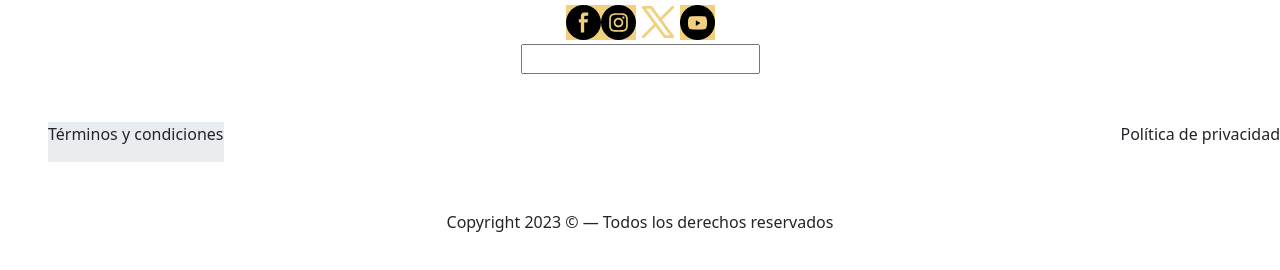
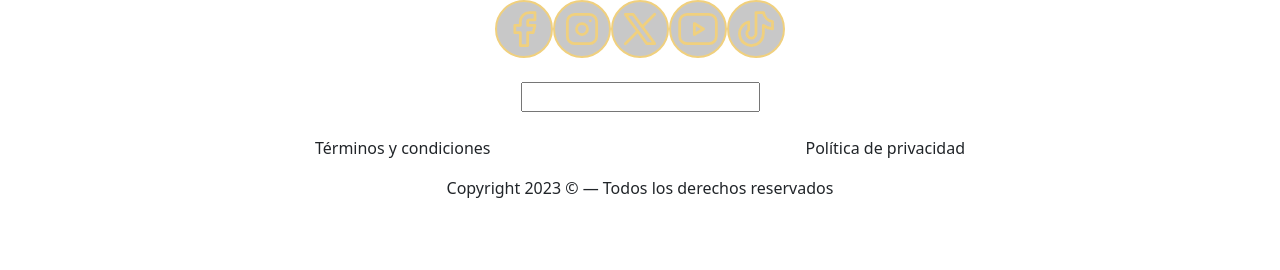
Before and after one commit to EvaMLopez/Web_tributo, a website: page index.html in a window 1280 px wide. Drawn offline with nearby package versions, Linux system fonts and the light colour scheme.

Commit message:
added footer

```diff
--- a/index.html
+++ b/index.html
@@ -17,19 +17,27 @@
         <section id="rrss">
             <div class="rrssIcons">
                 <a href="https://www.facebook.com/" target="_blank">
-                    <img src="./public/img/icons/facebook.svg" alt="facebook logo">
+                    <svg xmlns="http://www.w3.org/2000/svg" alt="facebook logo" class="icon icon-tabler icon-tabler-brand-facebook" width="44" height="44" viewBox="0 0 24 24" stroke-width="1.5" stroke="#F0D07E" fill="none" stroke-linecap="round" stroke-linejoin="round">
+                        <path stroke="none" d="M0 0h24v24H0z" fill="none"/>
+                        <path d="M7 10v4h3v7h4v-7h3l1 -4h-4v-2a1 1 0 0 1 1 -1h3v-4h-3a5 5 0 0 0 -5 5v2h-3" />
+                      </svg >
                 </a>
             </div>
 
             <div class="rrssIcons">
                 <a href="https:/instagram.com" target="_blank">
-                    <img src="./public/img/icons/instagram.svg" alt="instagram logo">
+                    <svg xmlns="http://www.w3.org/2000/svg" alt="instagram logo" class="icon icon-tabler icon-tabler-brand-instagram" width="44" height="44" viewBox="0 0 24 24" stroke-width="1.5" stroke="#F0D07E" fill="none" stroke-linecap="round" stroke-linejoin="round">
+                        <path stroke="none" d="M0 0h24v24H0z" fill="none"/>
+                        <path d="M4 4m0 4a4 4 0 0 1 4 -4h8a4 4 0 0 1 4 4v8a4 4 0 0 1 -4 4h-8a4 4 0 0 1 -4 -4z" />
+                        <path d="M12 12m-3 0a3 3 0 1 0 6 0a3 3 0 1 0 -6 0" />
+                        <path d="M16.5 7.5l0 .01" />
+                      </svg>
                 </a>
             </div>
 
             <div class="rrssIcons">
                 <a href="https://twitter.com" target="_blank">
-                    <svg xmlns="http://www.w3.org/2000/svg" class="icon icon-tabler icon-tabler-brand-x" width="44" height="44" viewBox="0 0 24 24" stroke-width="1.5" stroke="#F0D07E" fill="none" stroke-linecap="round" stroke-linejoin="round">
+                    <svg xmlns="http://www.w3.org/2000/svg" alt="twitter logo" class="icon icon-tabler icon-tabler-brand-x" width="44" height="44" viewBox="0 0 24 24" stroke-width="1.5" stroke="#F0D07E" fill="none" stroke-linecap="round" stroke-linejoin="round">
                         <path stroke="none" d="M0 0h24v24H0z" fill="none"/>
                         <path d="M4 4l11.733 16h4.267l-11.733 -16z" />
                         <path d="M4 20l6.768 -6.768m2.46 -2.46l6.772 -6.772" />
@@ -39,18 +47,31 @@
 
             <div class="rrssIcons">
                 <a href="https://youtube.com" target="_blank">
-                    <img src="./public/img/icons/youtube_logo.png" alt="youtube logo">
+                    <svg xmlns="http://www.w3.org/2000/svg" alt="youtube logo" class="icon icon-tabler icon-tabler-brand-youtube" width="44" height="44" viewBox="0 0 24 24" stroke-width="1.5" stroke="#F0D07E" fill="none" stroke-linecap="round" stroke-linejoin="round">
+                        <path stroke="none" d="M0 0h24v24H0z" fill="none"/>
+                        <path d="M2 8a4 4 0 0 1 4 -4h12a4 4 0 0 1 4 4v8a4 4 0 0 1 -4 4h-12a4 4 0 0 1 -4 -4v-8z" />
+                        <path d="M10 9l5 3l-5 3z" />
+                      </svg>
+                </a>
+            </div>
+
+            <div class="rrssIcons">
+                <a href="https://tiktok.com/es/" target="_blank">
+                    <svg xmlns="http://www.w3.org/2000/svg" alt="tik tok logo" class="icon icon-tabler icon-tabler-brand-tiktok" width="44" height="44" viewBox="0 0 24 24" stroke-width="1.5" stroke="#F0D07E" fill="none" stroke-linecap="round" stroke-linejoin="round">
+                        <path stroke="none" d="M0 0h24v24H0z" fill="none"/>
+                        <path d="M21 7.917v4.034a9.948 9.948 0 0 1 -5 -1.951v4.5a6.5 6.5 0 1 1 -8 -6.326v4.326a2.5 2.5 0 1 0 4 2v-11.5h4.083a6.005 6.005 0 0 0 4.917 4.917z" />
+                      </svg>
                 </a>
             </div>
 
         </section>
 
-        <section id="searchInput">
-            <input type="search">
+        <section id="searchInput" class="m-4">
+            <input class="bg-opacity-50" type="search">
         </section>
 
-        <section id="footerText">
-            <div class="m-5 bg-body-secondary"> <p>Términos y condiciones</p> </div>
+        <section id="footerText" class="justify-content-evenly">
+            <div> <p>Términos y condiciones</p> </div>
             <div> <p> Política de privacidad</p> </div>
         </section>
         <section id="footerTextCopy"> <p>Copyright 2023 &copy; — Todos los derechos reservados</p></section>
--- a/src/sass/footer.scss
+++ b/src/sass/footer.scss
@@ -5,15 +5,23 @@
 @include mixin.flex-center;
 }
 
-.rrssIcons img {
-    width: 35px;
-    height: 35px;
-    background-color: $ppal;
+.rrssIcons {
+
+/*     background-color: $ppal;
     stroke: $ppal;
     path {
         fill: currentColor !important;
-       }
+       } */
+    border-radius: 50%;
+    border: 2px solid $ppal;
+    background-color: $second;
+    padding: 5px;
+    cursor: pointer;
 }
+
+svg:hover {
+    fill: black;
+  }
 
 #searchInput {
     display: flex;
```
Also changed, not shown: public/css/styles.css, 1 other file.
